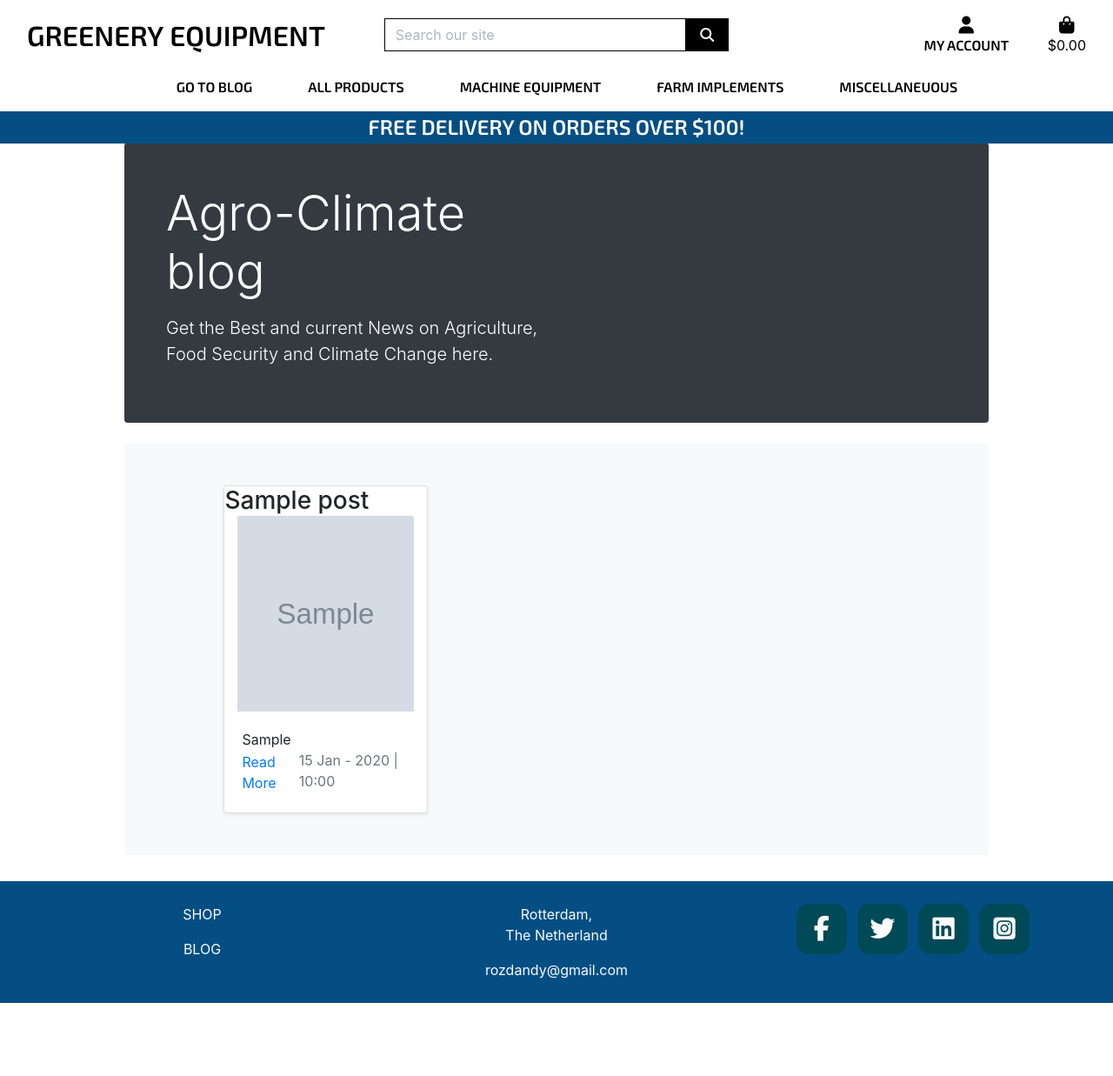
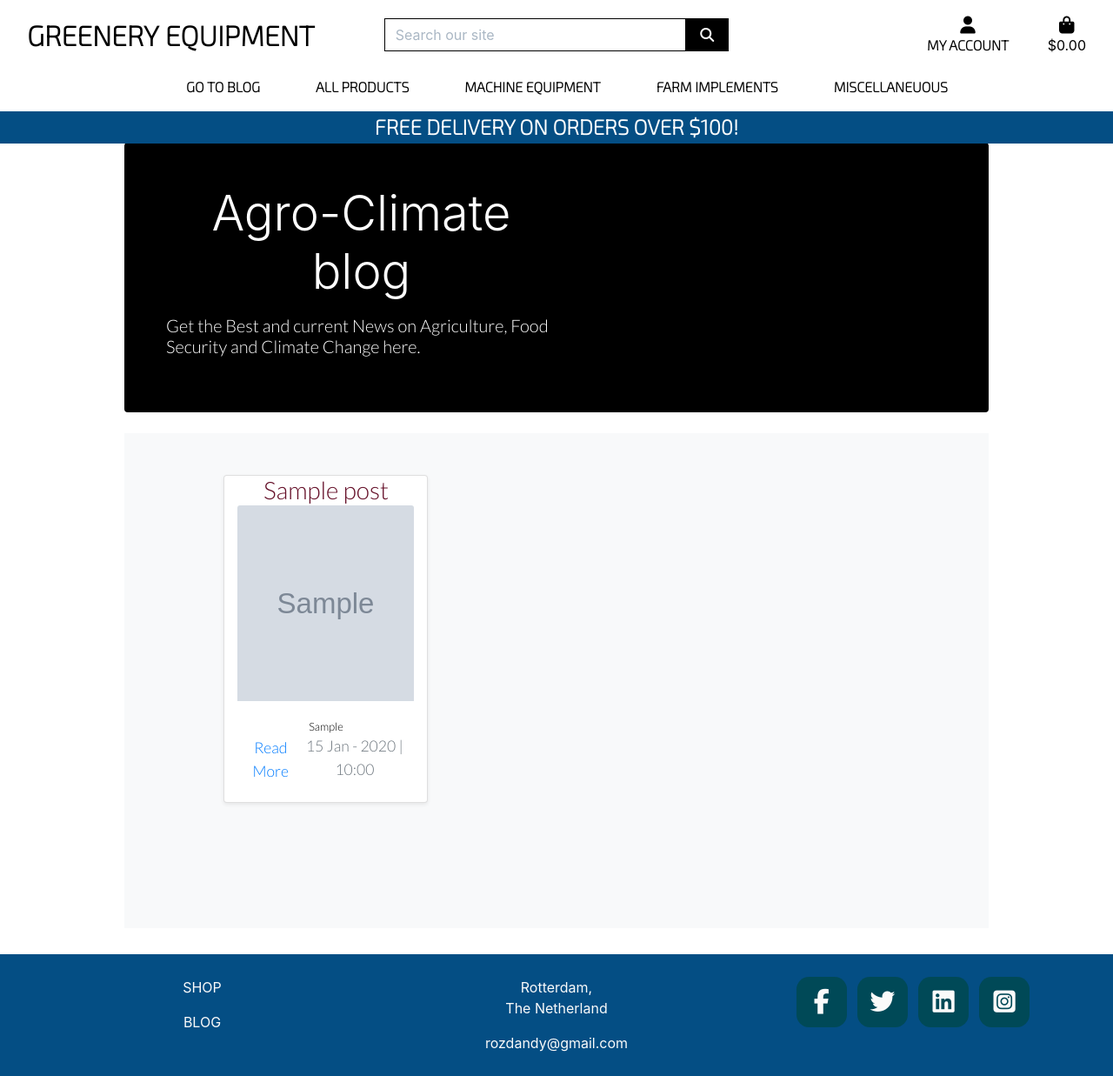
Before and after one commit to Rozdandy/greenery_equipment, a Django app: page /blog/ in a window 1280 px wide. Shown: the whole page at 87% size. Before the commit the page ends 1153 px from the top, so only its background shows below. Run offline with Django 3.2, Linux system fonts and the light colour scheme; tables that the repository leaves empty hold one stand-in row (values such as "Sample post"); grey boxes marked "Sample" are stand-in pictures; some libraries are stand-ins or nearby versions.

Commit message:
Refactor Blog App,- blog.html and blog_detail.html

```diff
--- a/blog/templates/blog/blog.html
+++ b/blog/templates/blog/blog.html
@@ -14,10 +14,10 @@
 
 <main class="container h-100">
 
-    <div class="p-4 p-md-5 mb-4 text-white rounded bg-dark">
-        <div class="col-md-6 px-0">
-            <h1 class="display-4 fst-italic">Agro-Climate blog</h1>
-            <p class="lead my-3 mr-auto">Get the Best and current News on Agriculture, Food Security and Climate Change here.</p>
+    <div class="p-4 p-md-5 mb-4 text-white rounded bg-darrk">
+        <div class="col-12 col-md-6 px-0">
+            <h1 class="display-4 fst-italic text-center">Agro-Climate blog</h1>
+            <h4 class="lead my-3 mr-auto bg-darrk2">Get the Best and current News on Agriculture, Food Security and Climate Change here.</h4>
         </div>
     </div>
 
@@ -25,26 +25,26 @@
     <div class="album py-5 bg-light">
         <div class="container">
 
-            <div class="row row-cols-1 row-cols-sm-2 row-cols-md-3 g-3">
+            <div class="row mb-5">
                 {% for post in posts %}
-                <div class="col">
-                    <div class="card shadow-sm">
+                <div class="col col-12 col-md-4">
+                    <div class="card shadow-sm mb-5 blog-title">
                         <h3 class="mb-0">{{ post.title }}</h3>
 
 
                         {% if post.thumbnail %}
                             <div class="col-12 ">
-                                <img src="{{ post.thumbnail.url }}" alt="blog-image" class="card-img-top" alt="no-image" width="100%" height="225">
+                                <img src="{{ post.thumbnail.url }}" alt="blog-image" class="card-img-top" alt="climate-change" width="100%" height="225">
                             </div>
                             {% else %}
                             <div class="col-12">
-                                <img src="{{ post.image_url }}" alt="blog-image" class="card-img-top" alt="no-image" width="100%" height="225">
+                                <img src="{{ post.image_url }}" alt="blog-image" class="card-img-top" alt="climate-change" width="100%" height="225">
                             </div>
                             {% endif %}
 
 
                         <div class="card-body">
-                            <p class="card-text mb-auto">{{ post.overview|truncatewords:20 }}</p>
+                            <p class="card-text mb-auto blog-overview">{{ post.overview|truncatewords:20 }}</p>
 
                             <div class="d-flex justify-content-between align-items-center">
                                 <div class="btn-group">
--- a/static/css/base.css
+++ b/static/css/base.css
@@ -9,6 +9,7 @@ html {
 
 body {
     overflow-x: hidden;
+    position: relative;
 }
 
 .hero-image {
@@ -42,6 +43,37 @@ body {
     font-weight: 700;
   }
 
+  .blog-title{
+      color: #640E27;
+    text-align:center;
+    text-transform: none;
+    font-size: 1.1rem;
+    font-family: lato;
+
+  }
+
+.blog-overview{
+    font-size: .8rem;
+    color: black;
+}
+
+
+.blog-title-article{
+    color: #640E27;
+  text-align:center;
+  text-transform: uppercase;
+  font-size: 1.8rem;
+  font-family: lato;
+
+}
+
+.blog-article{
+    font-size: 1.3rem;
+    color: black;
+    text-align: justify;
+
+}
+
 
   .hero-text{
       background-color: #044E84;
@@ -72,7 +104,11 @@ body {
     color: whitesmoke;
     text-align: center;
 }
-
+/* headers */
+.bg-darrk2{
+    font-family: 'Lato', sans-serif;
+    font-weight: 500;
+}
 
 
 
@@ -102,7 +138,7 @@ body {
     color: white;
     min-width: 260px;
 }
-
+.bg-darrk,
 .btn-black {
     background: black;
     color: white;
--- a/templates/base.html
+++ b/templates/base.html
@@ -16,7 +16,7 @@
     {% block corecss %}
         <link rel="stylesheet" href="https://stackpath.bootstrapcdn.com/bootstrap/4.4.1/css/bootstrap.min.css" integrity="sha384-Vkoo8x4CGsO3+Hhxv8T/Q5PaXtkKtu6ug5TOeNV6gBiFeWPGFN9MuhOf23Q9Ifjh" crossorigin="anonymous">
         <link rel="preconnect" href="https://fonts.gstatic.com">
-        <link href="https://fonts.googleapis.com/css2?family=Exo+2:wght@200;300;400;500;600&family=Lato:wght@300&display=swap" rel="stylesheet">
+        <link href="https://fonts.googleapis.com/css2?family=Exo+2:wght@200, 300, 400, 500, 600&family=Lato:wght@300, 400, 500, 600, 700&display=swap" rel="stylesheet">
         <link rel="stylesheet" href="{% static 'css/base.css' %}">
     {% endblock %}
 
```
Also changed, not shown: blog/templates/blog/blog_detail.html (+9 -11 lines).
